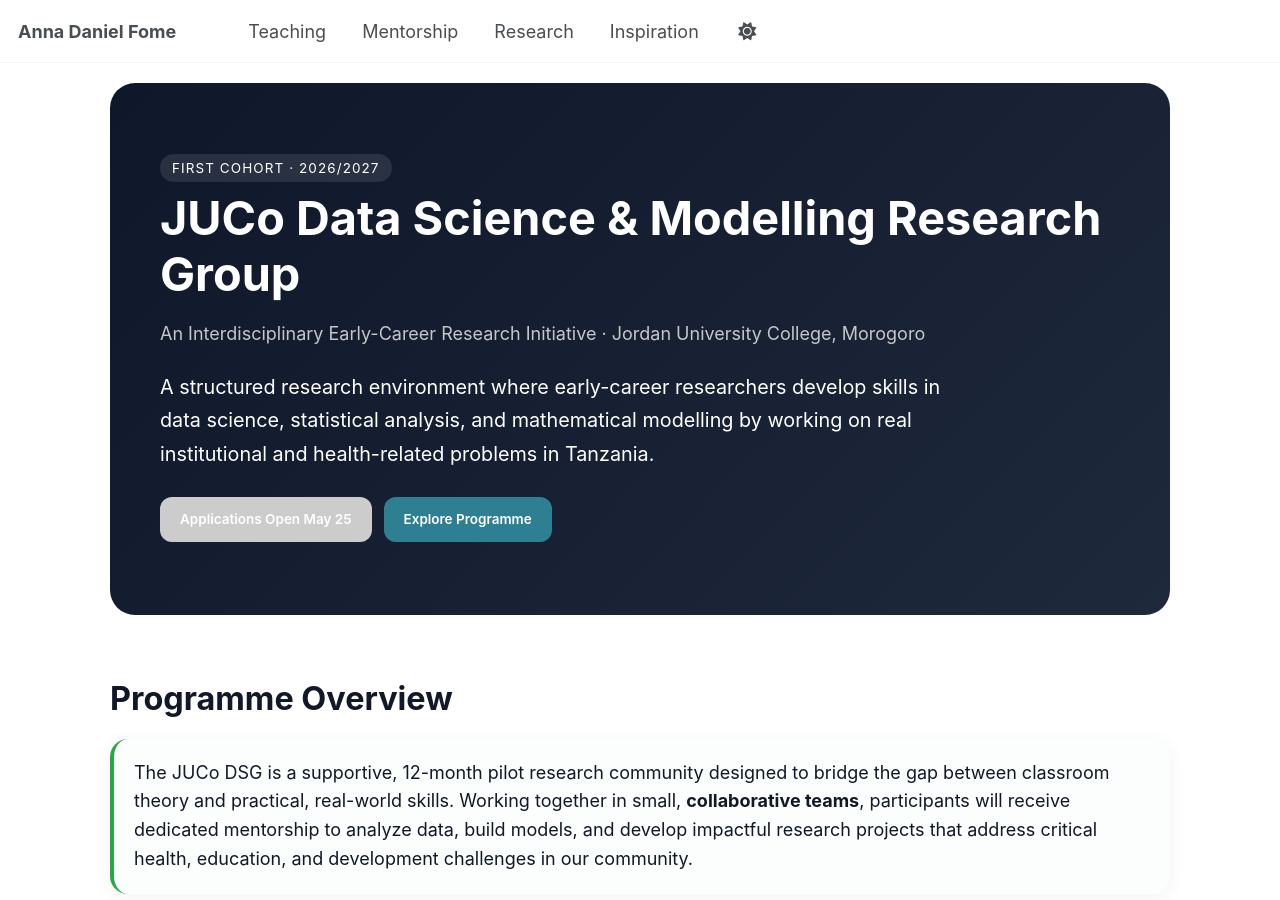
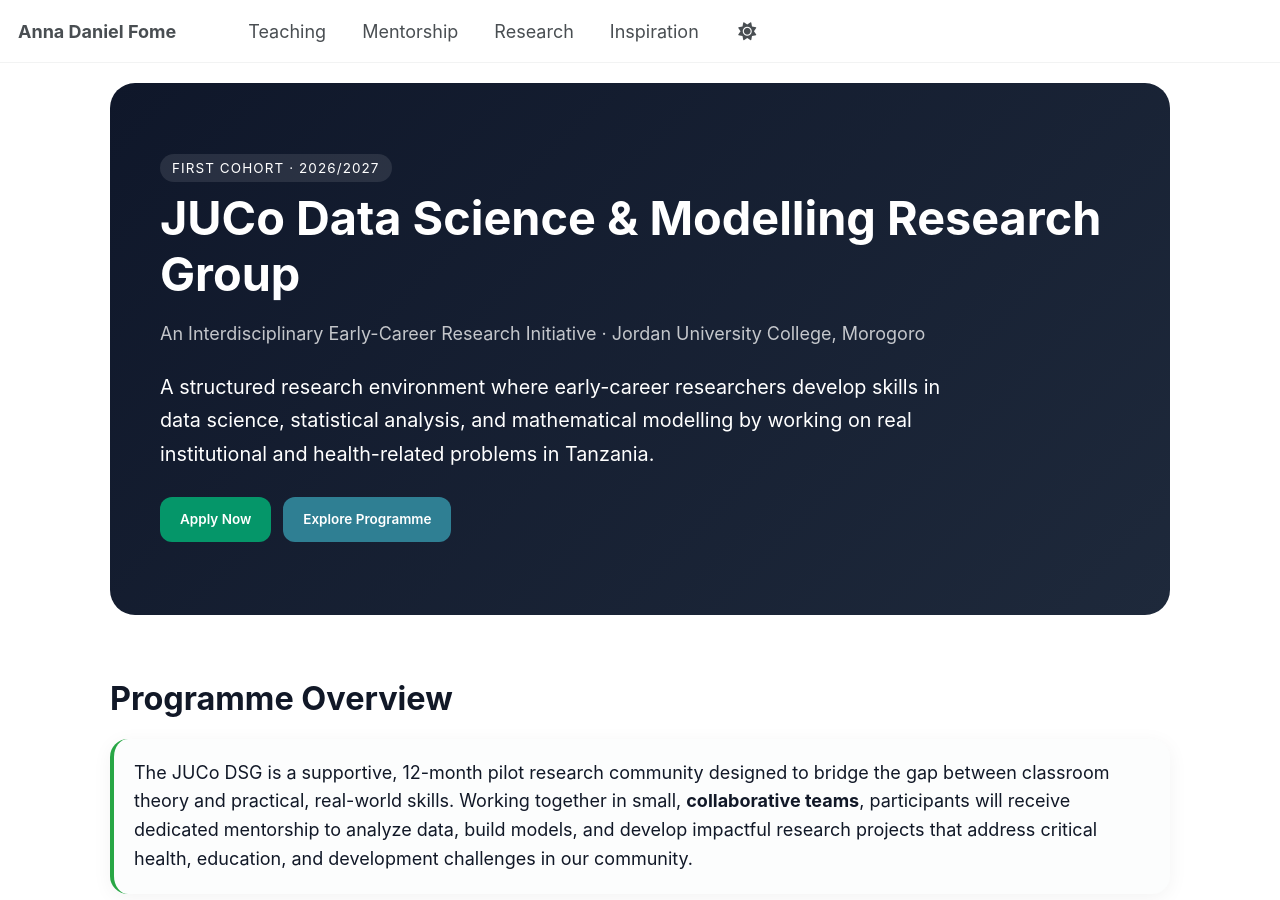
Before and after one commit to FomeA/FomeA.github.io, a Jekyll site: the page built from _pages/datascience.html, in a window 1280 px wide and 900 px high. Built offline with Jekyll 4.4.1, drawn with Linux system fonts in a browser that asks for light colours; a script bundle is joined from its source files by our own code; library files that are not in the unit come from our copies.

Commit message:
Update datascience.html

```diff
--- a/_pages/datascience.html
+++ b/_pages/datascience.html
@@ -32,14 +32,14 @@
 <div class="cta">
   {% assign current_date = "now" | date: "%Y-%m-%d" %}
 
-  {% if current_date < "2026-05-25" %}
+  {% if current_date < "2026-05-22" %}
     <!-- PHASE 1: BEFORE MAY 25 -->
     <a href="javascript:void(0);" class="btn primary" style="background-color: #cccccc; color: #666666; border-color: #cccccc; cursor: not-allowed;">
       Applications Open May 25
     </a>
     <a href="#curriculum" class="btn ghost">Explore Programme</a>
 
-  {% elsif current_date >= "2026-05-25" and current_date <= "2026-06-24" %}
+  {% elsif current_date >= "2026-05-22" and current_date <= "2026-06-24" %}
     <!-- PHASE 2: ACTIVE WINDOW (MAY 25 - JUNE 24) -->
     <a href="https://google.com" class="btn primary">
       Apply Now
```
